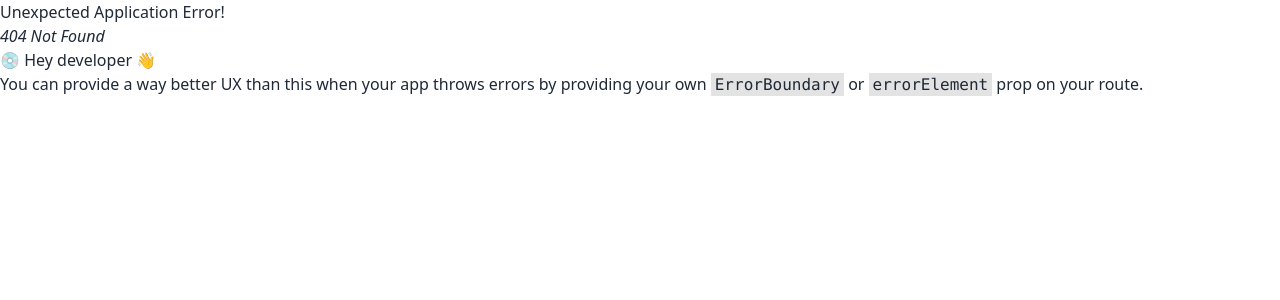
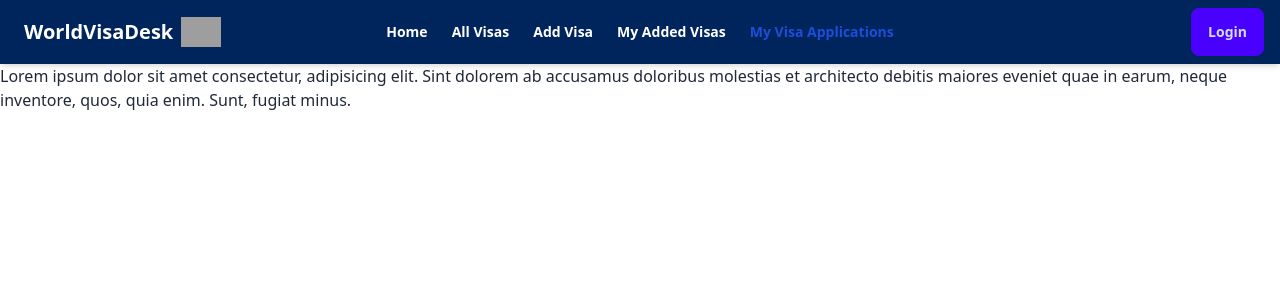
Before and after one commit to asifmahmud1047/Assignment-10, a React (Vite) app: page /application in a window 1280 px wide. Before the commit this address had no page. Shown: the top 300 px of the page. Built offline with nearby package versions, Linux system fonts and the light colour scheme; grey boxes are pictures that could not be loaded.

Commit message:
navbar added

```diff
--- /dev/null
+++ b/src/Components/Header/Header.jsx
@@ -0,0 +1,117 @@
+import { NavLink } from "react-router-dom";
+
+const Header = () => {
+  return (
+    <div className="navbar bg-[#00255c] shadow-md justify-between px-4">
+      {/* Left Side: Logo */}
+      <div className="navbar-start">
+        {/* Dropdown for Mobile */}
+        <div className="dropdown lg:hidden">
+          <button
+            tabIndex={0}
+            className="btn btn-ghost"
+            aria-label="Menu"
+            aria-expanded="false"
+          >
+            <svg
+              xmlns="http://www.w3.org/2000/svg"
+              className="h-5 w-5 text-white"
+              fill="none"
+              viewBox="0 0 24 24"
+              stroke="currentColor"
+            >
+              <path
+                strokeLinecap="round"
+                strokeLinejoin="round"
+                strokeWidth="2"
+                d="M4 6h16M4 12h8m-8 6h16"
+              />
+            </svg>
+          </button>
+          <ul
+            tabIndex={0}
+            className="menu menu-sm dropdown-content mt-3 w-52 bg-white p-2 shadow-md rounded-box z-[1]"
+          >
+            <li>
+              <NavLink to="/">Home</NavLink>
+            </li>
+            <li>
+              <NavLink to="/allvisa">All Visas</NavLink>
+            </li>
+            <li>
+              <NavLink to="/addvisa">Add Visa</NavLink>
+            </li>
+            <li>
+              <NavLink to="/addedvisa">My Added Visas</NavLink>
+            </li>
+            <li>
+              <NavLink to="/application">My Visa Applications</NavLink>
+            </li>
+          </ul>
+        </div>
+
+        <div className="flex items-center justify-center ">
+          <h1 className="font-bold text-xl text-white px-2">WorldVisaDesk</h1>
+          <img
+            className=" w-10"
+            src="https://img.icons8.com/?size=50&id=2487&format=png"
+            alt=""
+          />
+        </div>
+      </div>
+
+      {/* Middle Side: Navigation Links */}
+      <div className="navbar-center hidden lg:flex">
+        <ul className="menu menu-horizontal px-1 space-x-6">
+          <NavLink
+            to="/"
+            className={({ isActive }) =>
+              isActive ? "text-blue-700 font-bold" : "text-white font-bold"
+            }
+          >
+            Home
+          </NavLink>
+          <NavLink
+            to="/allvisa"
+            className={({ isActive }) =>
+              isActive ? "text-blue-700 font-bold" : "text-white font-bold"
+            }
+          >
+            All Visas
+          </NavLink>
+          <NavLink
+            to="/addvisa"
+            className={({ isActive }) =>
+              isActive ? "text-blue-700 font-bold" : "text-white font-bold"
+            }
+          >
+            Add Visa
+          </NavLink>
+          <NavLink
+            to="/addedvisa"
+            className={({ isActive }) =>
+              isActive ? "text-blue-700 font-bold" : "text-white font-bold"
+            }
+          >
+            My Added Visas
+          </NavLink>
+          <NavLink
+            to="/application"
+            className={({ isActive }) =>
+              isActive ? "text-blue-700 font-bold" : "text-white font-bold"
+            }
+          >
+            My Visa Applications
+          </NavLink>
+        </ul>
+      </div>
+
+      {/* Right Side: Login Button */}
+      <div className="navbar-end">
+        <button className="btn btn-primary">Login</button>
+      </div>
+    </div>
+  );
+};
+
+export default Header;
--- /dev/null
+++ b/src/Components/Home/Home.jsx
@@ -0,0 +1,16 @@
+import React from "react";
+import Header from "../Header/Header";
+import { Outlet } from "react-router-dom";
+
+const Home = () => {
+  return (
+    <div className="">
+      <Header></Header>
+      <div className="">
+        <Outlet></Outlet>
+      </div>
+    </div>
+  );
+};
+
+export default Home;
--- /dev/null
+++ b/src/Page/Addedvisa/Addedvisa.jsx
@@ -0,0 +1,7 @@
+import React from "react";
+
+const Addedvisa = () => {
+  return <div></div>;
+};
+
+export default Addedvisa;
--- /dev/null
+++ b/src/Page/Addvisa/Addvisa.jsx
@@ -0,0 +1,7 @@
+import React from "react";
+
+const Addvisa = () => {
+  return <div></div>;
+};
+
+export default Addvisa;
--- /dev/null
+++ b/src/Page/Allvisas/Allvisa.jsx
@@ -0,0 +1,7 @@
+import React from "react";
+
+const Allvisa = () => {
+  return <div></div>;
+};
+
+export default Allvisa;
--- /dev/null
+++ b/src/Page/Application/Application.jsx
@@ -0,0 +1,13 @@
+import React from "react";
+
+const Application = () => {
+  return (
+    <div>
+      Lorem ipsum dolor sit amet consectetur, adipisicing elit. Sint dolorem ab
+      accusamus doloribus molestias et architecto debitis maiores eveniet quae
+      in earum, neque inventore, quos, quia enim. Sunt, fugiat minus.
+    </div>
+  );
+};
+
+export default Application;
```
Also changed, not shown: src/main.jsx (+25 -1 lines).
